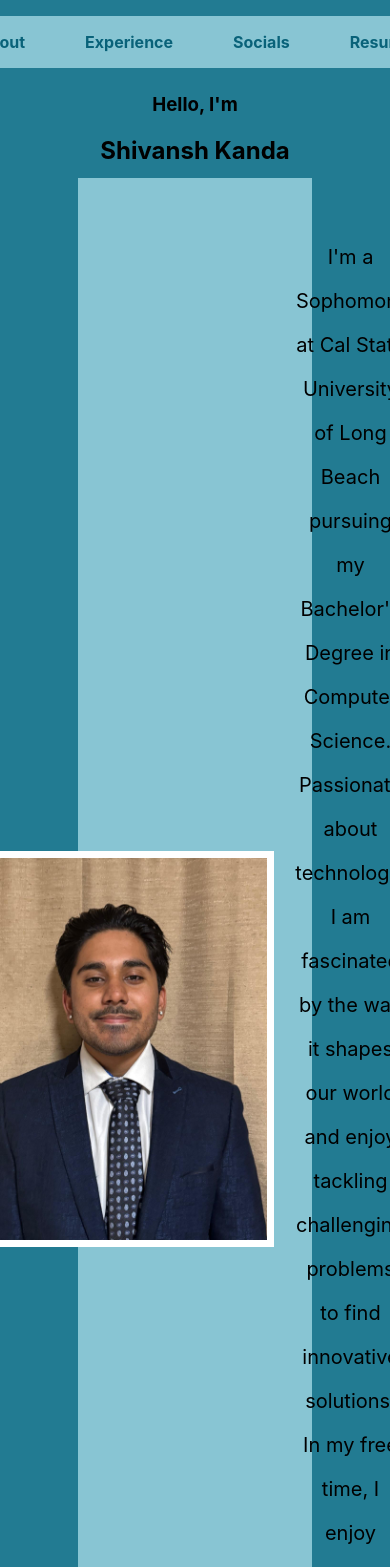
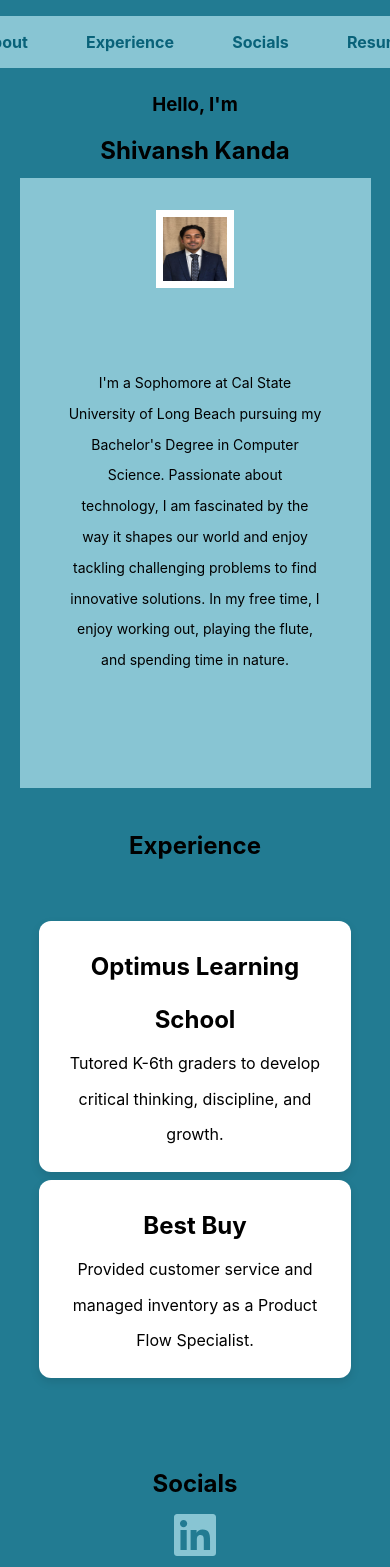
Before and after one commit to Shiv05-code/my-react-portfolio, a React (Create React App) app: page / in a window 390 px wide. Shown: the top 1567 px of the page. Built offline with nearby package versions, Linux system fonts and the light colour scheme.

Commit message:
Add homepage field for GitHub Pages

```diff
--- a/src/App.css
+++ b/src/App.css
@@ -12,10 +12,12 @@
 
 html {
   scroll-behavior: smooth;
+  font-size: 16px;
 }
 body {
   background-color: rgb(34, 123, 146);
   height: 200vh;
+  font-size: 1rem;
 }
 
 h3, h1, p{
@@ -51,7 +53,7 @@ h3, h1, p{
 }
 
 .navbar-list li {
-  margin: 0 20px;
+  margin: 0 2vw;
   transition: transform 0.2s ease-in-out;
 }
 
@@ -62,7 +64,7 @@ h3, h1, p{
   text-decoration: none;
   color: rgb(9, 98, 121);
   font-weight: bold;
-  padding: 5px 10px;
+  padding: 0.3rem 0.6rem;
 }
 
 .navbar-list a:hover {
@@ -77,43 +79,43 @@ h3, h1, p{
 }
 
 .Me {
-  padding: 7px;
+  padding: 2rem;
   background-color: rgb(136, 197, 211);
   display: flex;
-  width: 60vw;
   flex-direction: row;
   justify-content: center;
   align-items: center;
   gap: 5%;
+  width: 60vw;
 
 }
 
 .Info {
-  padding: 10px;
+  padding: 1rem;
   line-height: 2.0;
-  font-size: 20px;
-  margin: 40px 0;
+  font-size: 1.25rem;
+  margin: 4rem 0;
 }
 
 #experience {
-  padding: 45px;
+  padding: 2rem;
 
 }
 
 .experience-cards {
-  padding: 10px;
+  padding: 1rem;
   display: flex;
-  gap: 20px;
+  gap: 2vw;
   flex-wrap: wrap;
   justify-content: center;
-  margin-top: 20px;
+  margin-top: 2rem;
 
 }
 
 .experience-card {
   background-color: white;
-  padding: 20px;
-  width: 250px;
+  padding: 1.25rem;
+  width: 20vw;
   border-radius: 12px;
   box-shadow: 0 4px 10px rgba(0,0,0,0.1);
   transition: transform 0.2s ease;
@@ -125,7 +127,7 @@ h3, h1, p{
   background-color: rgb(136, 197, 211);
 }
 #socials {
-  padding: 45px;
+  padding: 2rem;
 }
 
 .LinkedInIcon {
@@ -142,12 +144,14 @@ h3, h1, p{
 
 
 #resume {
-  padding: 45px;
+  padding: 2rem;
 }
 
 .resume {
-  padding: 10px;
+  padding: 1.25rem;
   background-color: rgb(136, 197, 211);
+  font-size: 1.2rem;
+  max-width: 100%;
 }
 
 ::-webkit-scrollbar {
@@ -166,3 +170,51 @@ h3, h1, p{
 ::-webkit-scrollbar-thumb:hover {
   background-color: rgb(101, 179, 197);
 }
+
+@media (max-width: 1024px) {
+  .navbar-list li{
+    margin: 0 2vw;
+  }
+
+  .Me {
+    flex-direction: column;
+    width: 80vw;
+  }
+
+  .experience-card {
+    width: 45vw;
+  }
+
+  .Info {
+    font-size: 1rem;
+  }
+
+  .Me img {
+    width: 8vw;
+    height: 8vw;
+  }
+}
+
+@media (max-width: 768px) {
+  .navbar-list li{
+    margin: 0 5vw;
+  }
+
+  .Me {
+    flex-direction: column;
+    width: 90vw;
+  }
+
+  .experience-card {
+    width: 80vw;
+  }
+
+  .Info {
+    font-size: 0.875rem;
+  }
+
+  .Me img {
+    width: 20vw;
+    height: 20vw;
+  }
+}
```
Also changed, not shown: package.json (+7 -1 lines), 1 other file (tests, documents, lock files or other folders).
